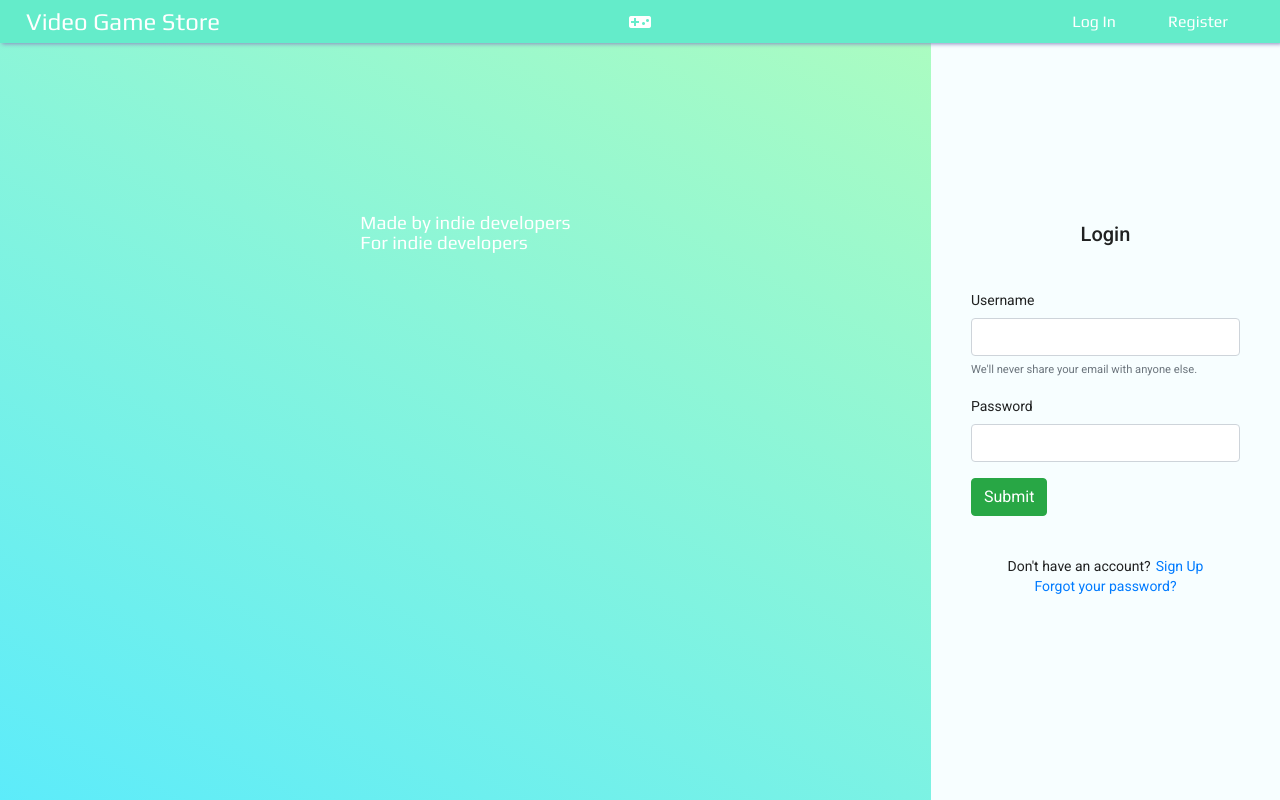
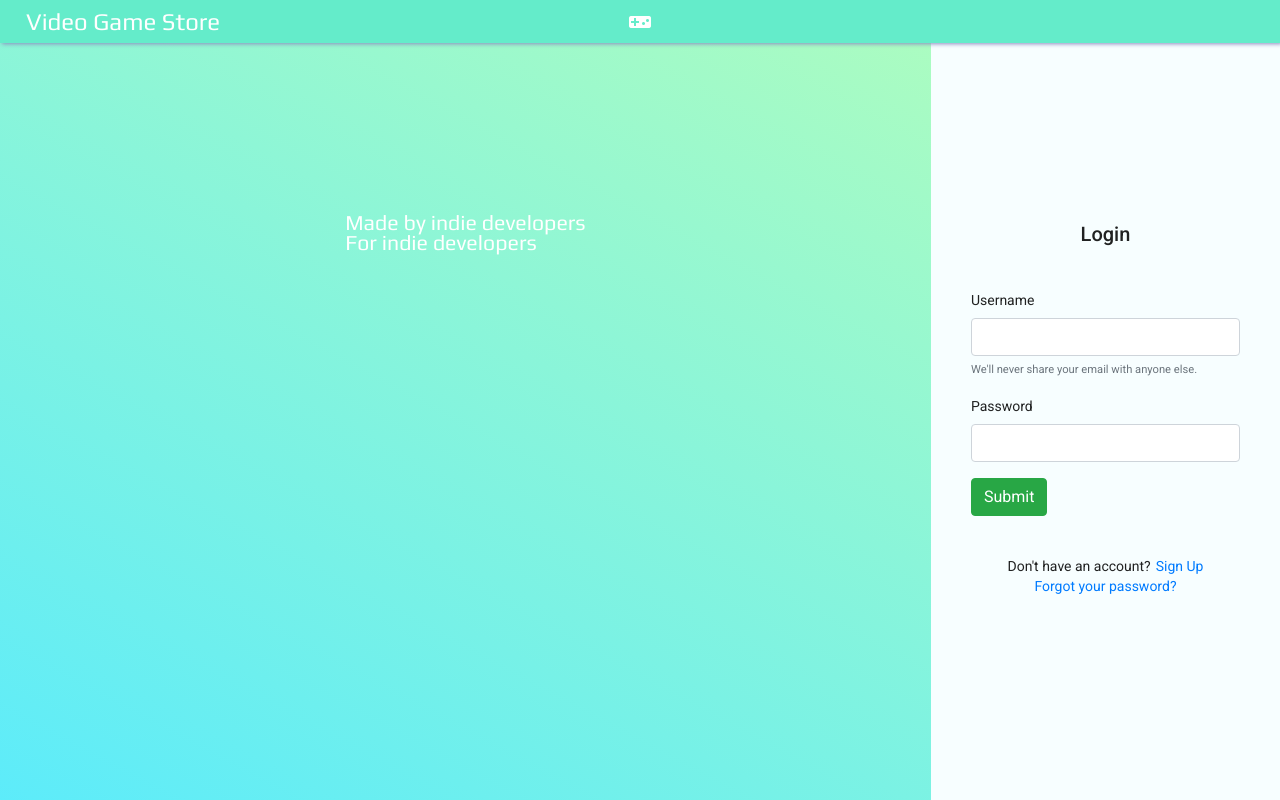
Before and after one commit to jordythen/VideoGameStore-FrontEnd, an Angular app in the folder VideoGameStore/: page / in a window 1280 px wide. Built offline with nearby package versions, Linux system fonts and the light colour scheme; no server answers.

Commit message:
Removed: login and register buttons when not logged in from nav bar

```diff
--- a/VideoGameStore/src/app/home/home.component.css
+++ b/VideoGameStore/src/app/home/home.component.css
@@ -9,12 +9,13 @@
     align-content: center;
     height: 100vh;
     background: rgb(93, 238, 255);
+    /* background: linear-gradient(28deg, rgba(171, 252, 193, 1) 0%, rgba(90, 235, 252, 1) 100%); */
     background: linear-gradient(28deg, rgba(90, 235, 252, 1) 0%, rgba(171, 252, 193, 1) 100%);
 }
 
 .motto {
     font-family: 'Play', sans-serif;
-    font-size: 14pt;
+    font-size: 16pt;
     color: rgb(255, 255, 255);
     margin-bottom: 420px;
 }
--- a/VideoGameStore/src/app/main-nav/main-nav.component.html
+++ b/VideoGameStore/src/app/main-nav/main-nav.component.html
@@ -14,9 +14,6 @@
             <!-- !(isHandset|async) && loggedUser put this when user is logged in -->
             <!-- !(isHandset|async) && !loggedUser put this when user is NOT logged in -->
             <a *ngIf="!(isHandset$ | async) && loggedUser" class="noOutline" mat-button routerLink="/vendingmachine"> Vending Machine </a>
-            <a *ngIf="!(isHandset$ | async) && !loggedUser" class="noOutline" mat-button routerLink="/login"> Log
-              In</a>
-            <a *ngIf="!(isHandset$ | async) && !loggedUser" class="noOutline" mat-button routerLink="/register">Register </a>
             <button *ngIf="!(isHandset$ | async) && loggedUser" class="noOutline" mat-button [matMenuTriggerFor]="beforeMenu"
               >Account</button>
             <mat-menu #beforeMenu="matMenu" xPosition="before">
```
